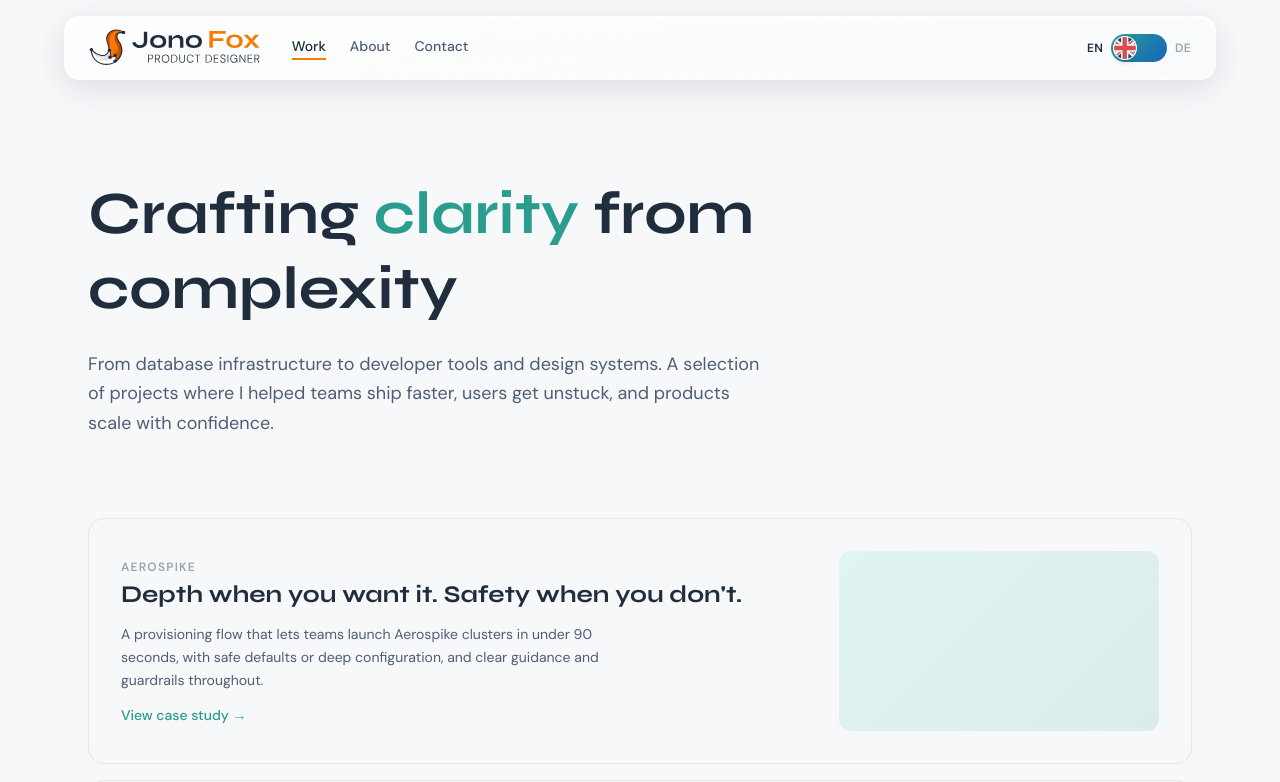
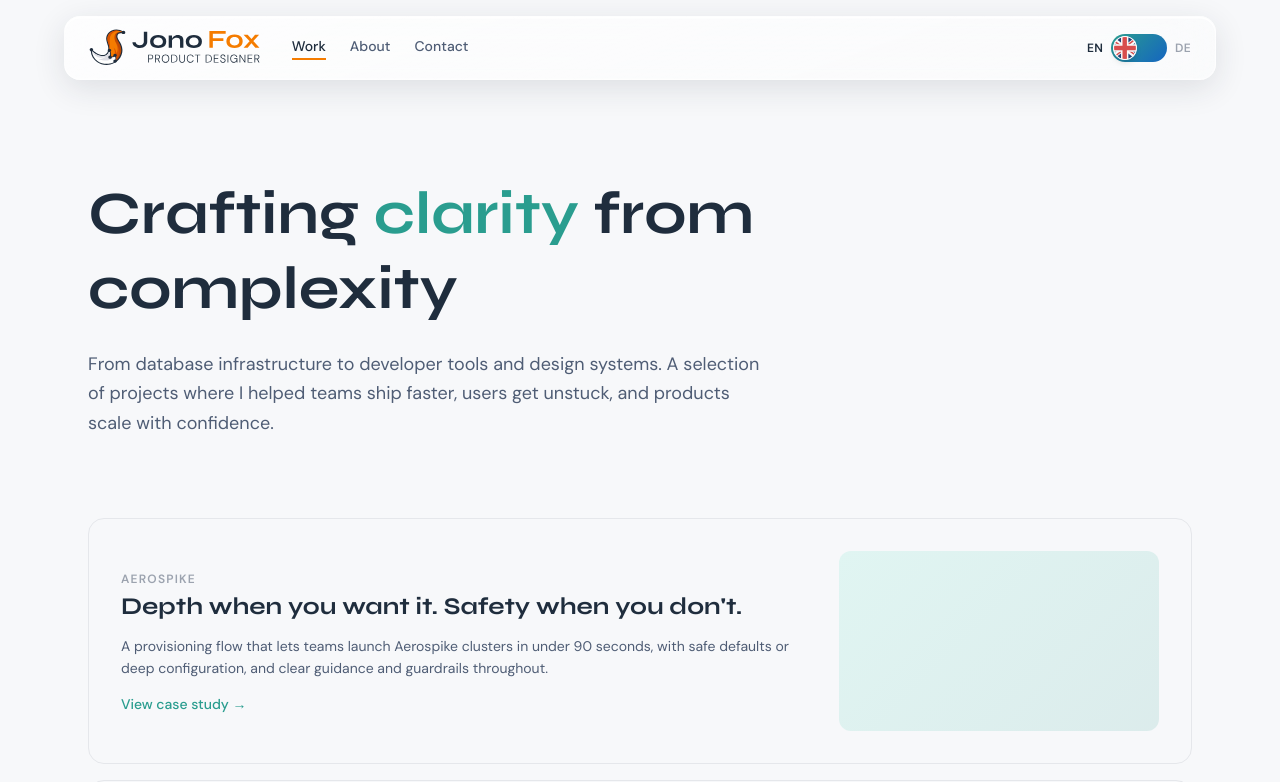
Before and after one commit to jonofoxdesign/jonofox-portfolio, a Next.js app: page /en/work in a window 1280 px wide. Shown: the top 782 px of the page. Built offline with nearby package versions, Linux system fonts and the light colour scheme.

Commit message:
Remove max-w-lg on work card descriptions to fix orphans

```diff
--- a/src/app/[locale]/work/page.tsx
+++ b/src/app/[locale]/work/page.tsx
@@ -85,7 +85,7 @@ export default async function WorkPage({ params }: { params: Promise<{ locale: s
                 <h2 className="font-syne font-bold text-2xl text-ink leading-snug">
                   {cs.title}
                 </h2>
-                <p className="text-sm text-ink-secondary leading-relaxed max-w-lg">
+                <p className="text-sm text-ink-secondary leading-relaxed">
                   {cs.body}
                 </p>
                 <span className="inline-block text-sm font-medium text-teal group-hover:text-teal-hover transition-colors">
```
